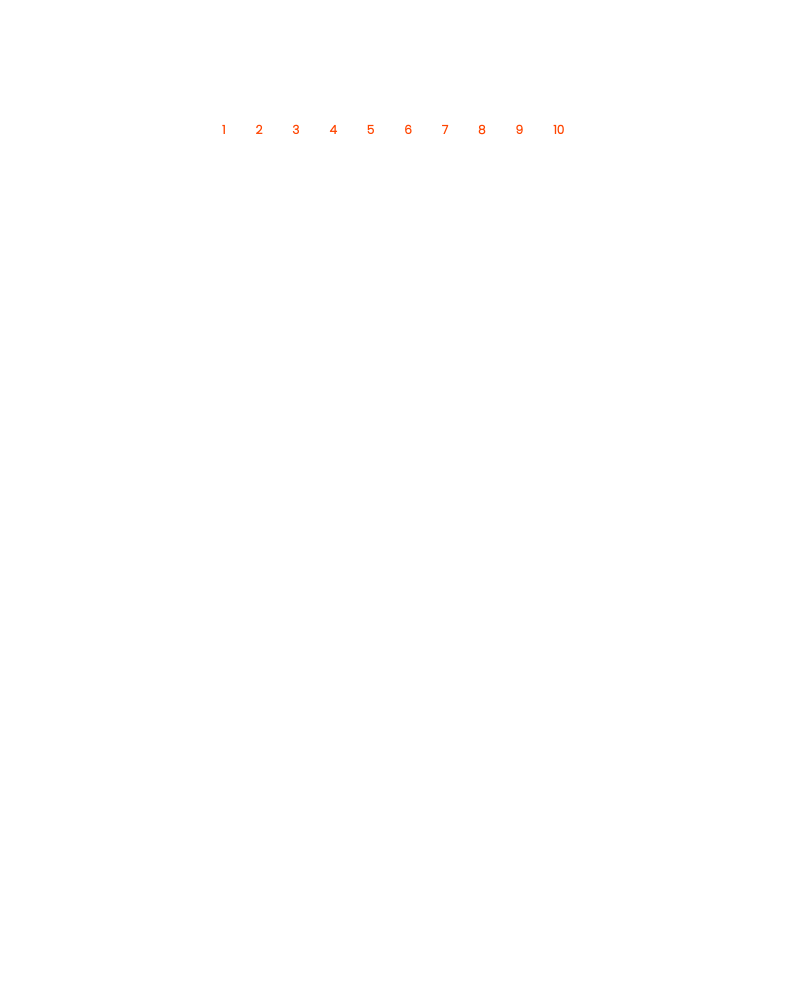
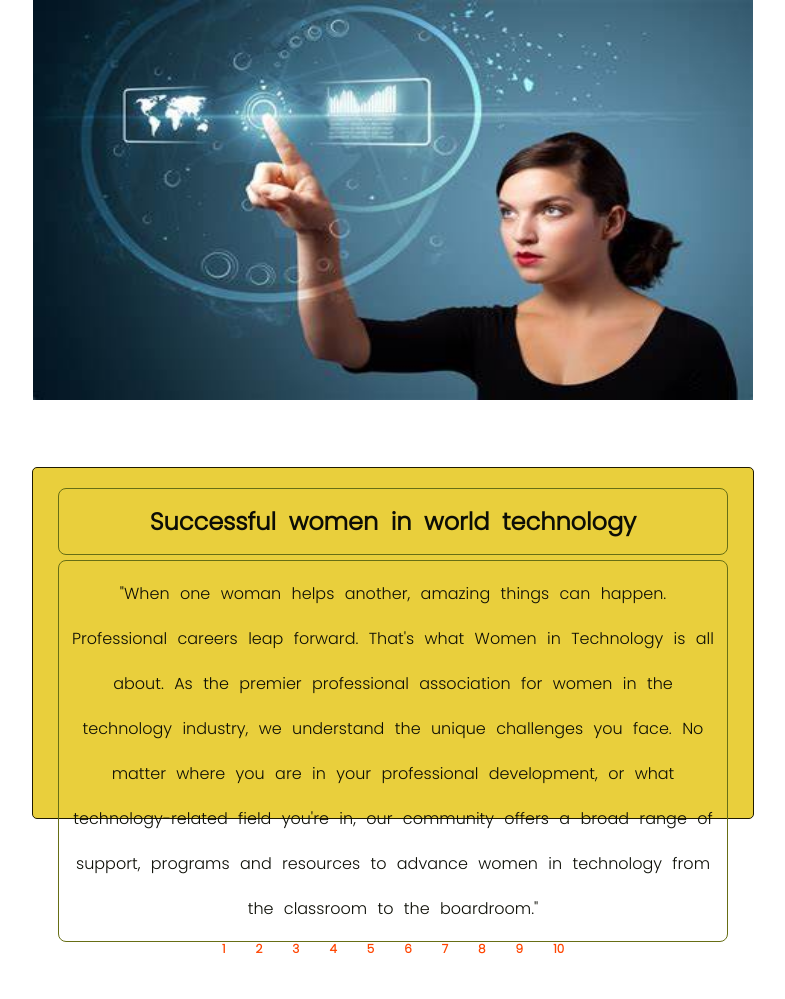
Before and after one commit to Lilia2022/FirstGroupAss_FrontEnd, a plain HTML site: page page6.html in a window 1280 px wide. Shown: the whole page, without its empty margins (247-1032 px from the left). Before the commit the page ends 800 px from the top, so only its background shows below. Drawn offline with Linux system fonts and the light colour scheme.

Commit message:
Last commit

```diff
--- a/page6.html
+++ b/page6.html
@@ -32,6 +32,30 @@
         </div>
     </nav>
 
+    <main>
+        <!---Image--->
+        <div class="img-pg2">
+            <img src="./media/OIP.jpg" alt="Women in tech">
+        </div>
+
+        <!--Quote Title/Quote-->
+
+        <div class="quote2">
+            <h2>Successful women in world technology</h2>
+            <p>"When one woman helps another, amazing things
+                can happen. Professional careers leap forward.
+                That's what Women in Technology is all about.
+                As the premier professional association for women
+                in the technology industry, we understand the unique
+                challenges you face. No matter where you are in your
+                professional development, or what technology-related
+                field you're in, our community offers a broad range of
+                support, programs and resources to advance women in
+                technology from the classroom to the boardroom."
+            </p>
+        </div>
+    </main>
+
     <!---------footer--------------->
     <footer class="footer">
         <a href="index.html">1</a>
```
Also changed, not shown: media/OIP.jpg (added).
